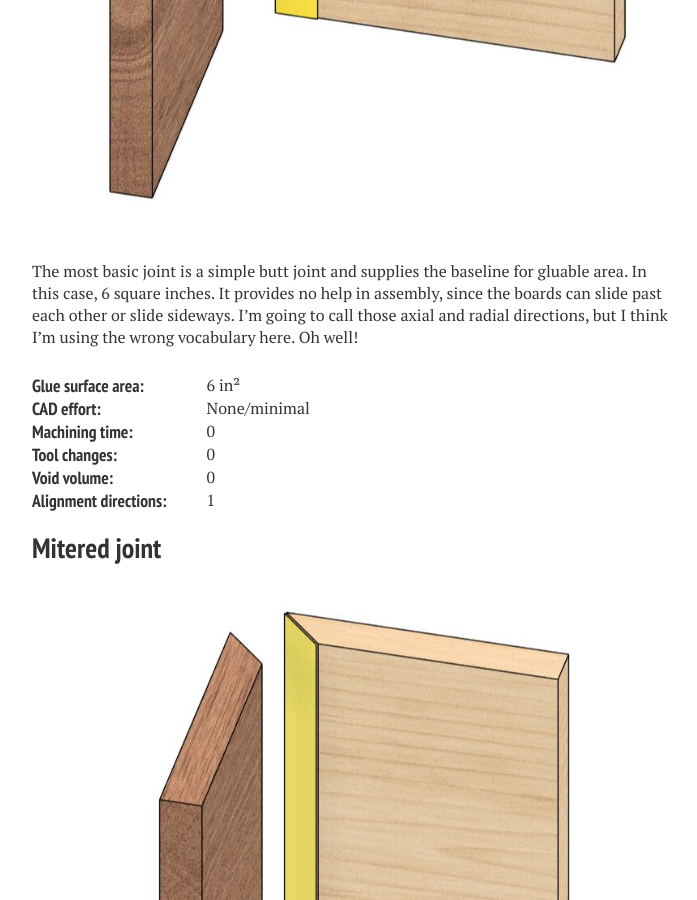
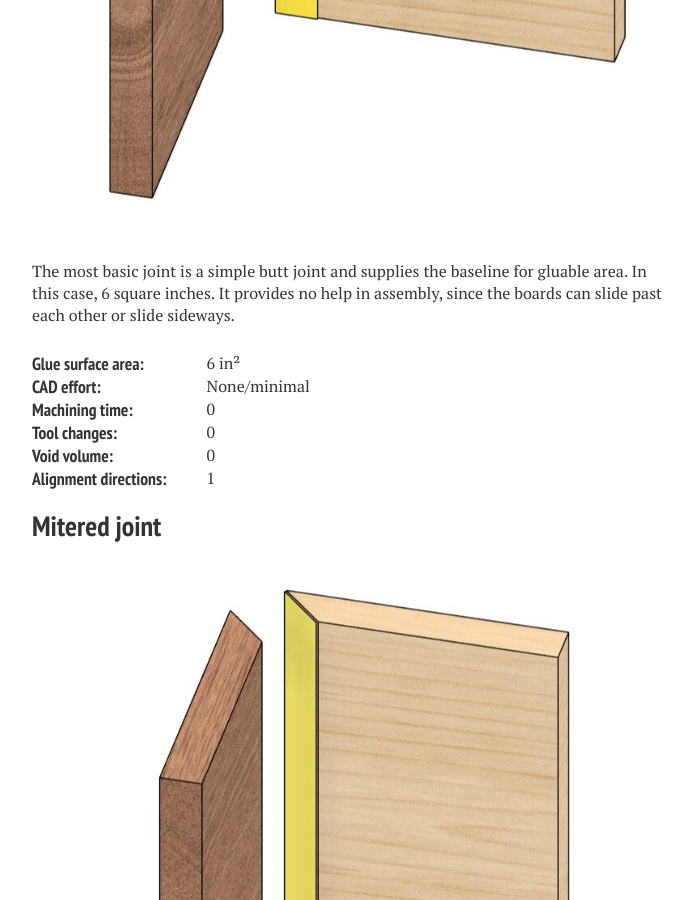
Before and after one commit to Billiam/billiam.org, a Jekyll site: the page built from _posts/2025-08-13-cnc-joints.md, in a window 1280 px wide and 900 px high, scrolled down 1673 px. Shown: the whole window, without its empty margins (288-985 px from the left). Built offline with Jekyll 4.4.1, drawn with Linux system fonts in a browser that asks for light colours; nearby versions of some CDN libraries; some of the changed text lies outside the part shown.

```diff
--- a/_posts/2025-08-13-cnc-joints.md
+++ b/_posts/2025-08-13-cnc-joints.md
@@ -29,7 +29,7 @@
 {% include figure.html url="images/post/2025/joint/buttr.jpg" %}
 
 The most basic joint is a simple butt joint and supplies the baseline for
-gluable area. In this case, 6 square inches. It provides no help in assembly, since the boards can slide past each other or slide sideways. I'm going to call those axial and radial directions, but I think I'm using the wrong vocabulary here. Oh well!
+gluable area. In this case, 6 square inches. It provides no help in assembly, since the boards can slide past each other or slide sideways.
 
 Glue surface area:
 : 6 in²
```
Also changed, not shown: other parts of _posts/2025-08-13-cnc-joints.md (+3 -0 lines).
